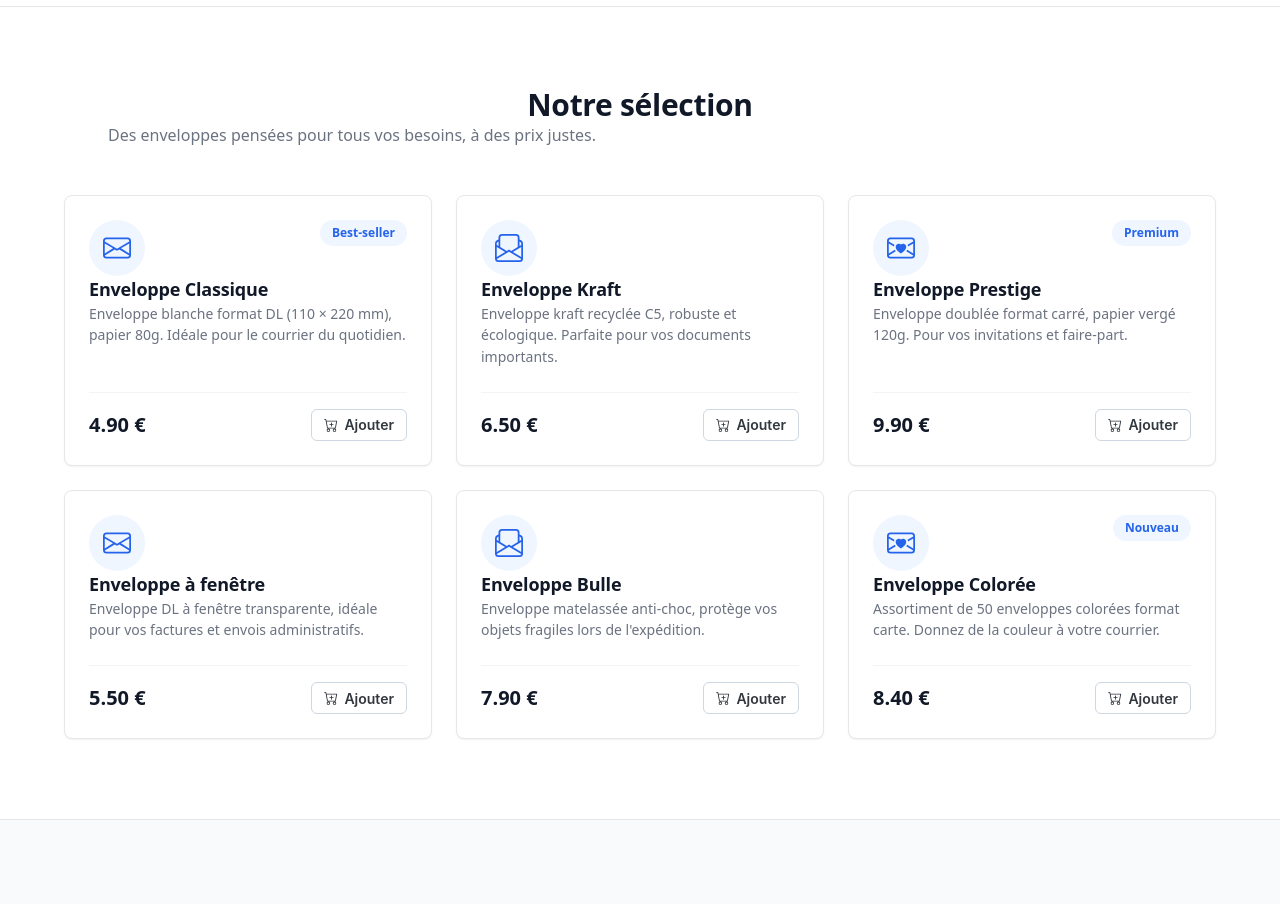
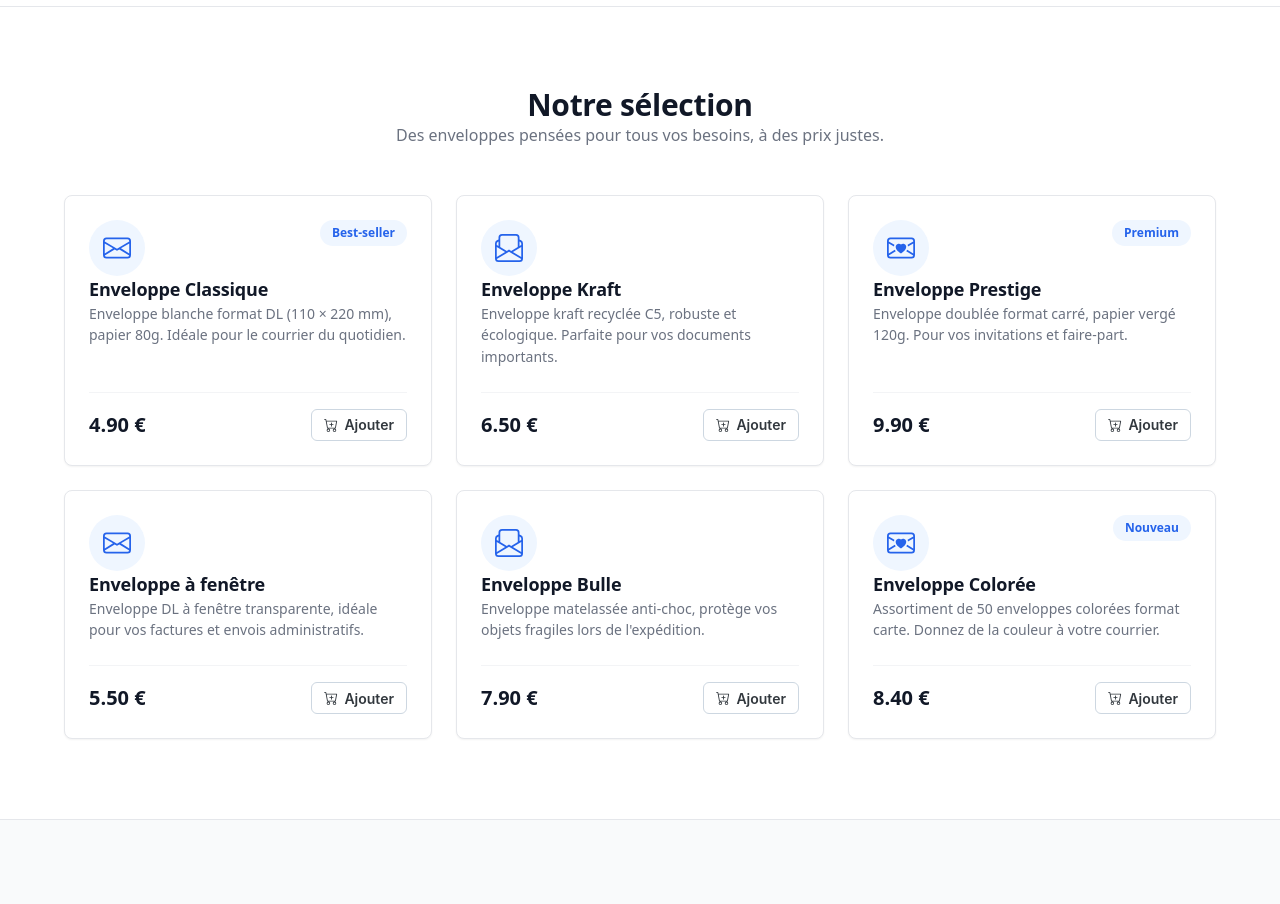
Before and after one commit to ThomNardou/Agora, a Next.js app: page / in a window 1280 px wide. Shown: the part 880-1784 px from the top of the page. Built offline with nearby package versions, Linux system fonts and the light colour scheme.

Commit message:
Update page.tsx

```diff
--- a/app/page.tsx
+++ b/app/page.tsx
@@ -559,7 +559,7 @@ export default function Home() {
       <section id="produits" className="ag-container ag-section">
         <div className="ag-section-head">
           <h2 className="ag-h2">Notre sélection</h2>
-          <p className="ag-section-lead">
+          <p className="ag-section-lead" style={{margin: '0 auto'}}>
             Des enveloppes pensées pour tous vos besoins, à des prix justes.
           </p>
         </div>
```
